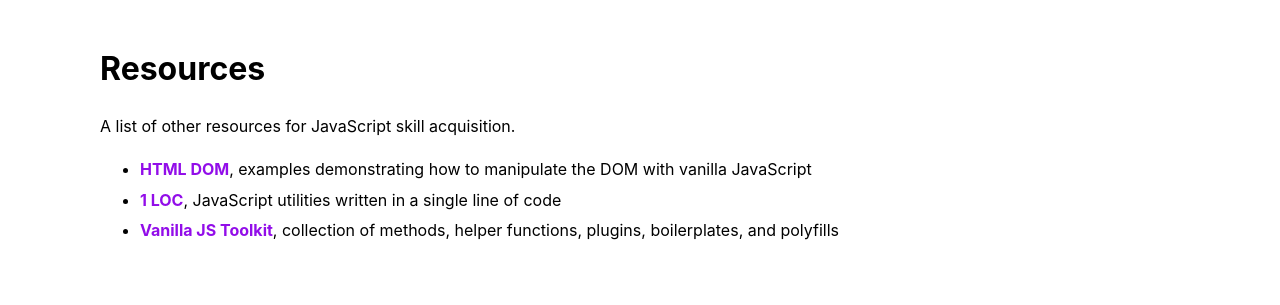
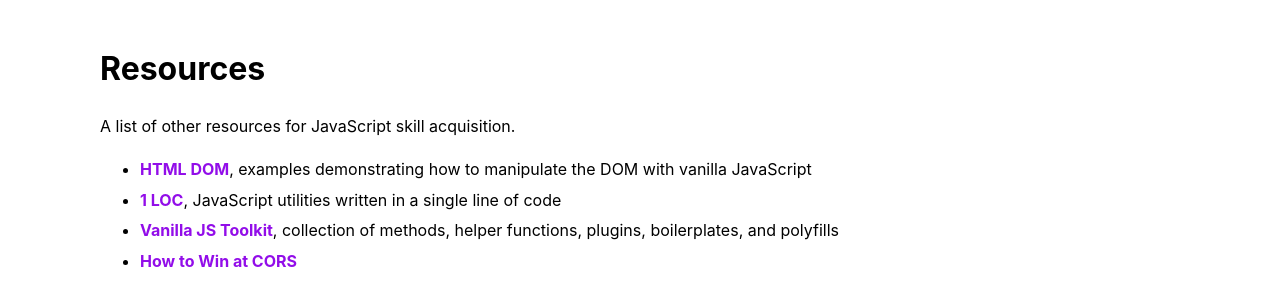
Before and after one commit to rchillard/script.schule, a plain HTML site: page resources.html in a window 1280 px wide. Shown: the part 87-392 px from the top of the page. Drawn offline with Linux system fonts and the light colour scheme.

Commit message:
Add CORS article to resources

```diff
--- a/resources.html
+++ b/resources.html
@@ -53,6 +53,7 @@
         <li><a href="https://htmldom.dev/">HTML DOM</a>, examples demonstrating how to manipulate the DOM with vanilla JavaScript</li>
         <li><a href="https://1loc.dev/">1 LOC</a>, JavaScript utilities written in a single line of code</li>
         <li><a href="https://vanillajstoolkit.com/">Vanilla JS Toolkit</a>, collection of methods, helper functions, plugins, boilerplates, and polyfills</li>
+        <li><a href="https://jakearchibald.com/2021/cors/">How to Win at CORS</a></li>
     </ul>
 
   </main>
```
